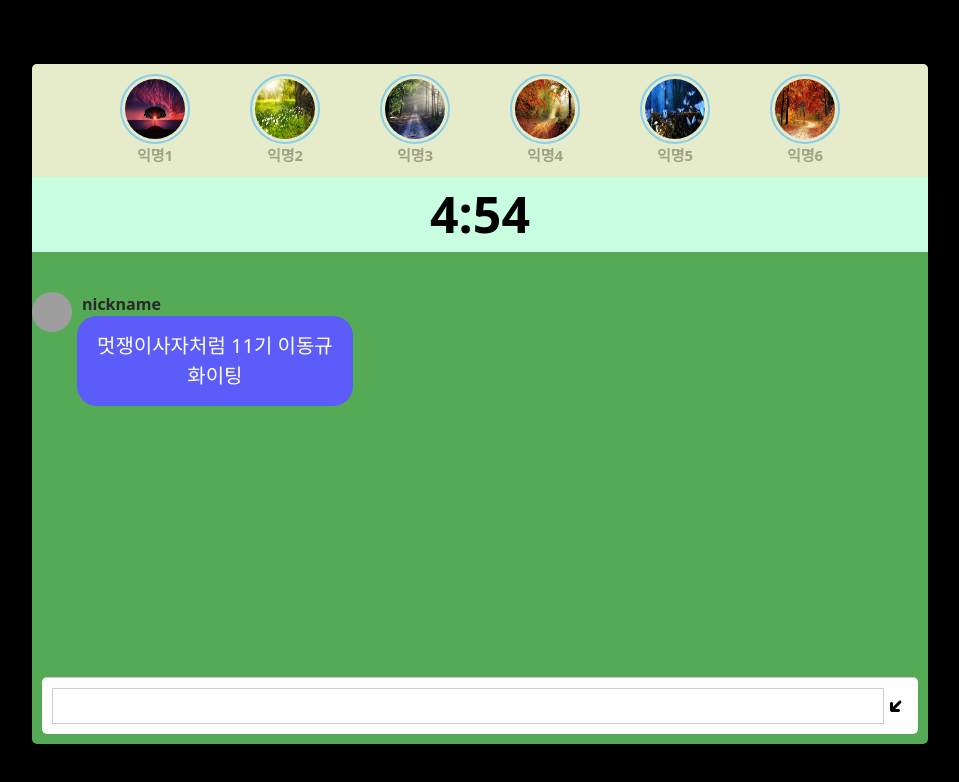
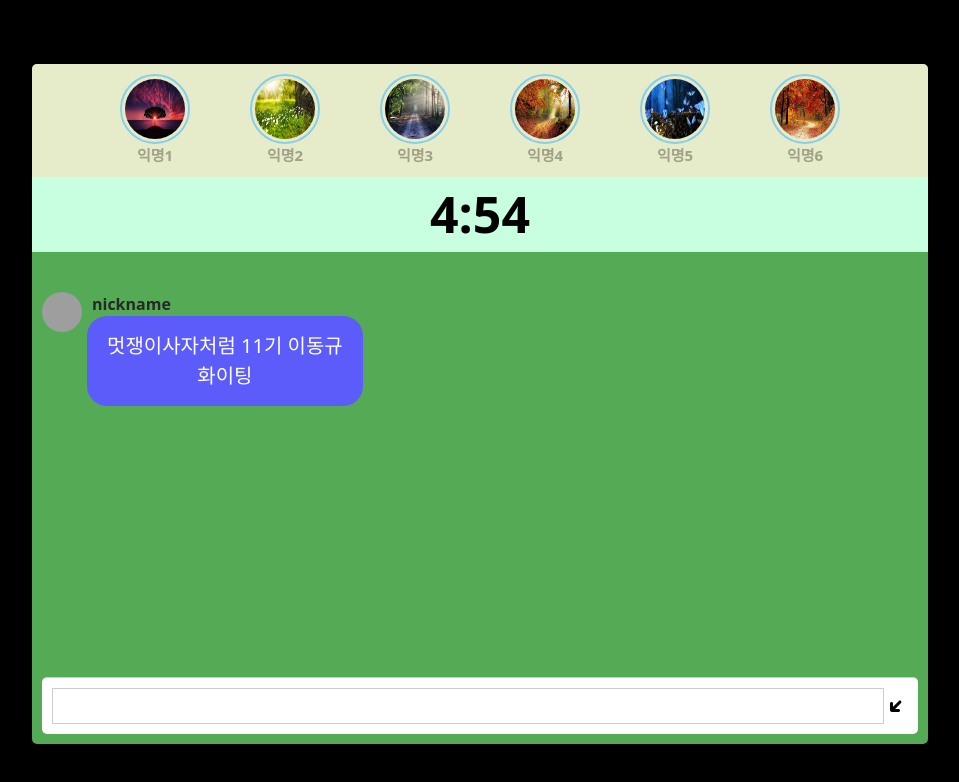
Before and after one commit to adult-lion/Nopia-FE, a React (Create React App) app: page / in a window 1280 px wide. Shown: the top 782 px of the page, without its empty margins (160-1119 px from the left). Built offline with nearby package versions, Linux system fonts and the light colour scheme; grey boxes are pictures that could not be loaded.

Commit message:
Chat Room UI Change

```diff
--- a/src/components/Chat/ChatVoteModal.jsx
+++ b/src/components/Chat/ChatVoteModal.jsx
@@ -1,4 +1,4 @@
-import React from "react";
+import React, { useState } from "react";
 import { Modal } from "@mui/material";
 import {
   ChatModalBox,
@@ -15,7 +15,7 @@ import FormControl from "@mui/material/FormControl";
 import Button from "@mui/material/Button";
 
 const ChatVoteModal = ({ people }) => {
-  const [open, setOpen] = React.useState(true);
+  const [open, setOpen] = useState(true);
   const handleOpen = () => setOpen(true);
   const handleClose = () => setOpen(false);
 
--- a/src/styles/index.js
+++ b/src/styles/index.js
@@ -204,6 +204,7 @@ export const CountdownCotainer = styled.div`
 //채팅 wrap
 export const ChatBubble = styled.div`
   display: flex;
+  margin-left: 10px;
 `;
 
 //채팅 프로필 사진
```
